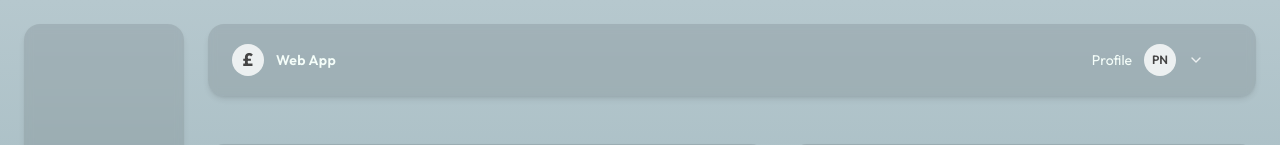
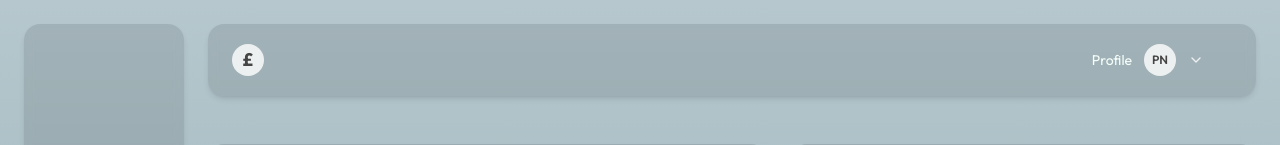
Before and after one commit to sameoldmason/finance-web, a React (Vite) app: page /dashboard in a window 1280 px wide. Shown: the top 145 px of the page. Built offline with nearby package versions, Linux system fonts and the light colour scheme.

Commit message:
Animate Web App label with app menu toggle

```diff
--- a/src/routes/Dashboard.tsx
+++ b/src/routes/Dashboard.tsx
@@ -650,7 +650,14 @@ export default function Dashboard() {
               <div className="flex h-8 w-8 items-center justify-center rounded-full bg-white/80 text-[#454545]">
                 <span className="text-lg font-bold">£</span>
               </div>
-              <span className="text-sm font-semibold tracking-wide">
+              <span
+                style={{ transitionDelay: isAppMenuOpen ? "0ms" : "0ms" }}
+                className={`text-sm font-semibold tracking-wide transition-all duration-300 ${
+                  isAppMenuOpen
+                    ? "translate-y-0 opacity-100"
+                    : "-translate-y-1 opacity-0"
+                }`}
+              >
                 Web App
               </span>
             </div>
```
